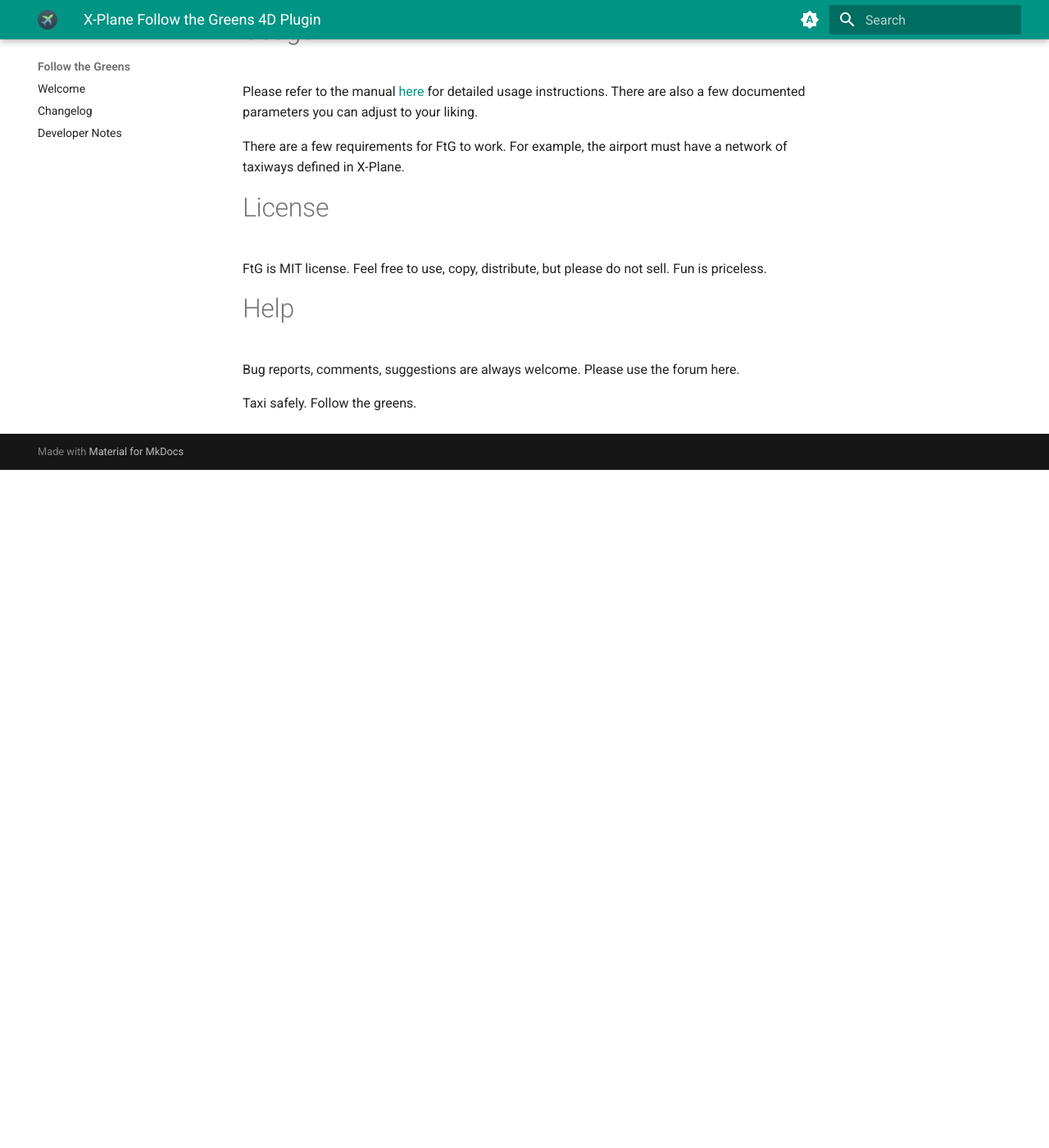
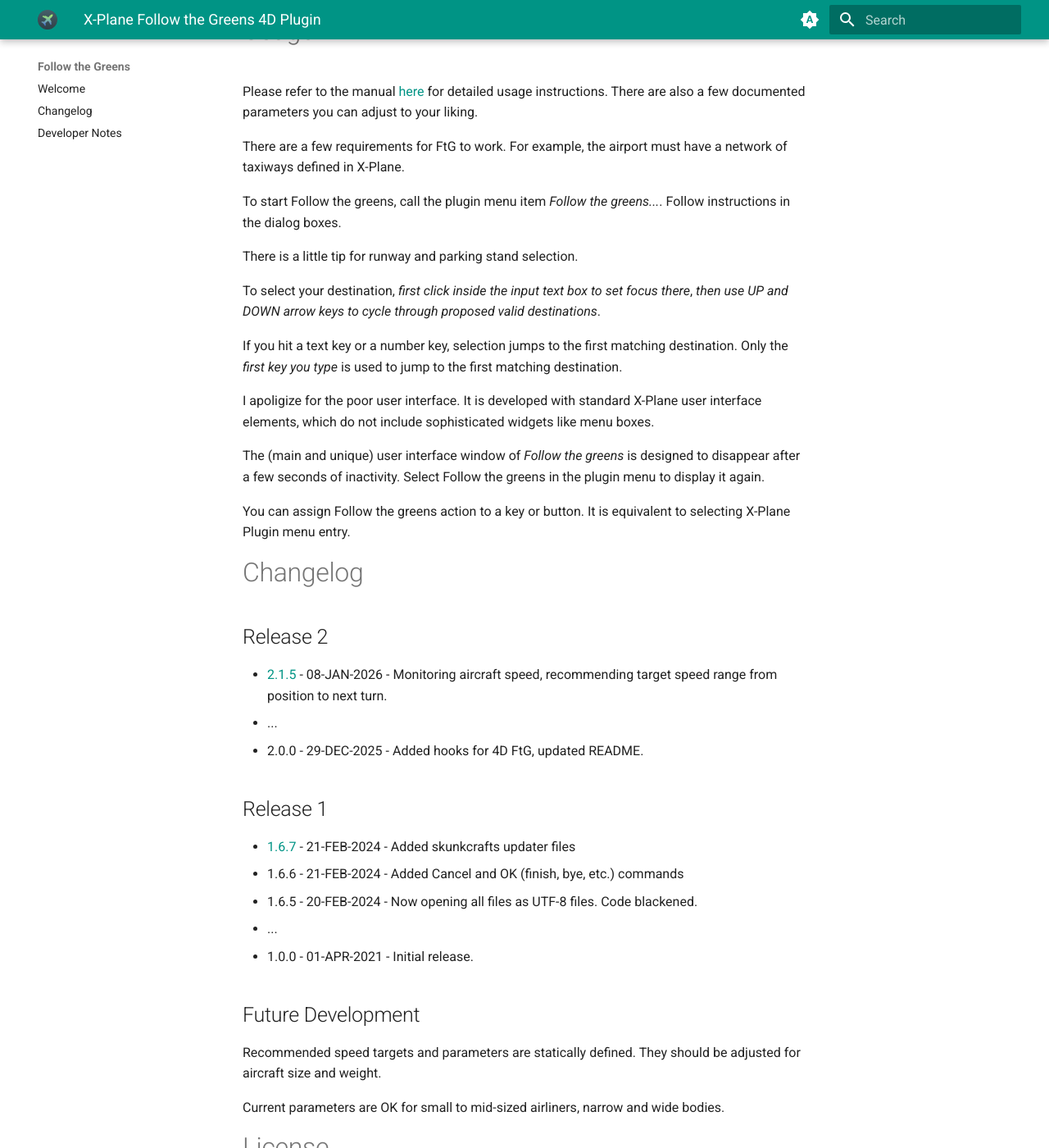
Before and after one commit to devleaks/followthegreens, an MkDocs documentation site: the page built from docs/plugin.md, in a window 1280 px wide and 1400 px high, scrolled down 2530 px. Shown: the whole window at 82% size. Built offline with MkDocs 1.6.1 and Material for MkDocs 9.7.7, drawn with Linux system fonts in a browser that asks for light colours; before the commit the page ends 3103 px from its top, so only the background shows below that.

Commit message:
Added custom lights

```diff
--- a/docs/plugin.md
+++ b/docs/plugin.md
@@ -116,6 +116,51 @@
 There are a few requirements for FtG to work.
 For example, the airport must have a network of taxiways defined in X-Plane.
 
+To start Follow the greens, call the plugin menu item _Follow the greens..._.
+Follow instructions in the dialog boxes.
+
+There is a little tip for runway and parking stand selection.
+
+To select your destination, *first click inside the input text box to set focus there*,
+*then use UP and DOWN arrow keys to cycle through proposed valid destinations*.
+
+If you hit a text key or a number key, selection jumps to the first matching destination.
+Only the *first key you type* is used to jump to the first matching destination.
+
+I apoligize for the poor user interface.
+It is developed with standard X-Plane user interface elements,
+which do not include sophisticated widgets like menu boxes.
+
+The (main and unique) user interface window of _Follow the greens_ is designed to disappear after a few seconds of inactivity.
+Select Follow the greens in the plugin menu to display it again.
+
+You can assign Follow the greens action to a key or button.
+It is equivalent to selecting X-Plane Plugin menu entry.
+
+# Changelog
+
+## Release 2
+
+- [2.1.5](https://github.com/devleaks/followthegreens/releases) - 08-JAN-2026 - Monitoring aircraft speed, recommending target speed range from position to next turn.
+- ...
+- 2.0.0 - 29-DEC-2025 - Added hooks for 4D FtG, updated README.
+
+
+## Release 1
+
+- [1.6.7](https://github.com/devleaks/followthegreens/releases) - 21-FEB-2024 - Added skunkcrafts updater files
+- 1.6.6 - 21-FEB-2024 - Added Cancel and OK (finish, bye, etc.) commands
+- 1.6.5 - 20-FEB-2024 - Now opening all files as UTF-8 files. Code blackened.
+- ...
+- 1.0.0 - 01-APR-2021 - Initial release.
+
+
+## Future Development
+
+Recommended speed targets and parameters are statically defined.
+They should be adjusted for aircraft size and weight.
+
+Current parameters are OK for small to mid-sized airliners, narrow and wide bodies.
 
 # License
 
```
Also changed, not shown: 4 other files.
